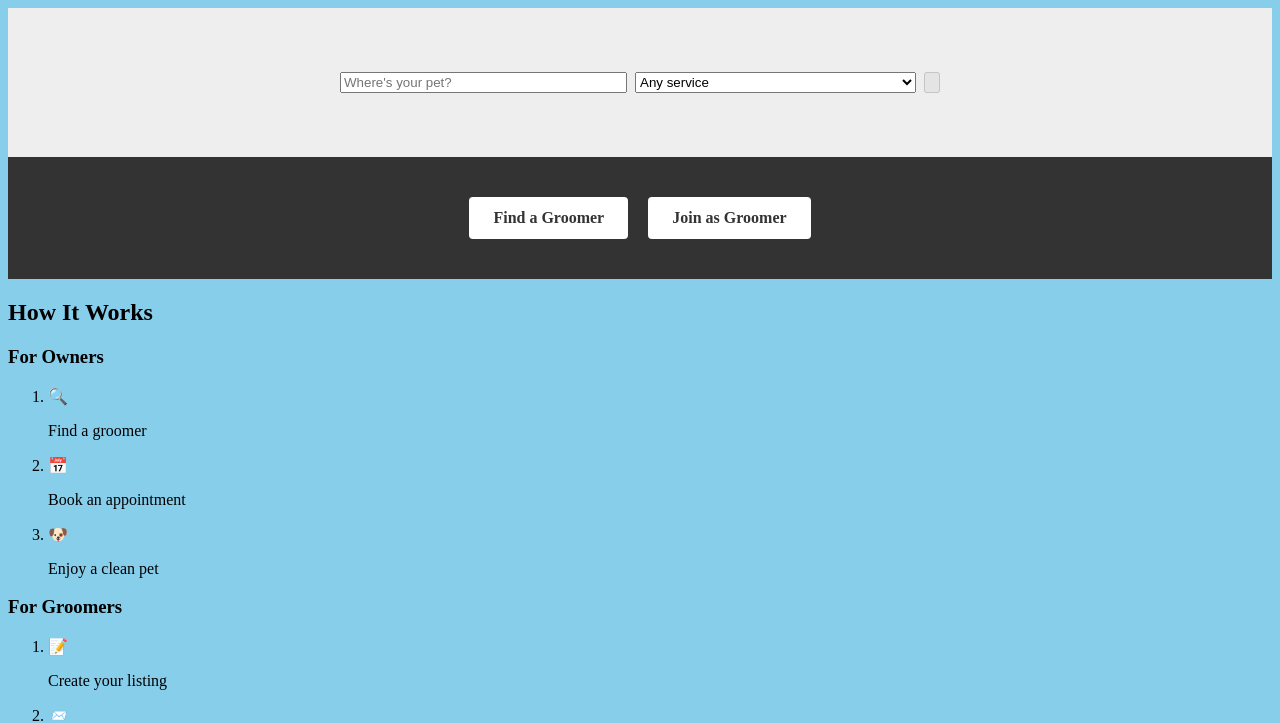
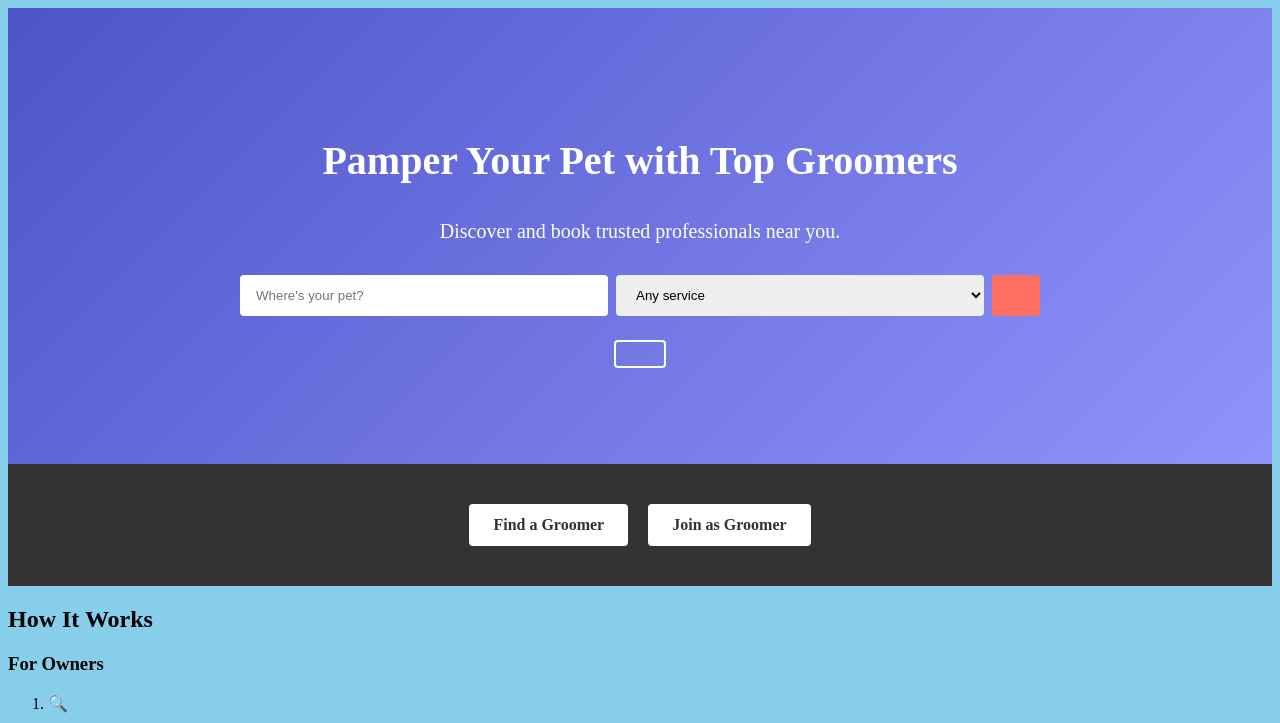
Before and after one commit to DesireOn/cleanwhiskers, a Symfony app: template templates/home/index.html.twig in a window 1280 px wide. Shown: the top 723 px of the page. Run offline with Twig, Linux system fonts and the light colour scheme; the template is opened without the code that fills it, so the values that code supplies are empty; style sheets or scripts are compiled from the project's sources; some libraries are stand-ins or nearby versions.

Commit message:
feat: redesign hero section

```diff
--- a/assets/styles/app.css
+++ b/assets/styles/app.css
@@ -1,21 +1,65 @@
 body {
     background-color: skyblue;
 }
+
 .hero {
-    background: #eee no-repeat center/cover;
-    padding: 4rem 1rem;
+    position: relative;
+    background: linear-gradient(135deg, #4e54c8 0%, #8f94fb 100%);
+    padding: 6rem 1rem;
+    color: #fff;
+    text-align: center;
+}
+
+.container {
+    width: 100%;
+    max-width: 1200px;
+    margin: 0 auto;
+    padding: 0 1rem;
 }
 
 .hero-content {
-    max-width: 600px;
+    position: relative;
+    z-index: 1;
+    max-width: 800px;
     margin: 0 auto;
-    text-align: center;
+    display: flex;
+    flex-direction: column;
+    align-items: center;
+}
+
+.hero-title {
+    font-size: 2.5rem;
+    font-weight: 700;
+    margin-bottom: 1rem;
+}
+
+.hero-subtitle {
+    font-size: 1.25rem;
+    margin-bottom: 2rem;
 }
 
 .search-form {
     display: flex;
     flex-direction: column;
     gap: 0.5rem;
+    width: 100%;
+}
+
+.search-form input,
+.search-form select {
+    padding: 0.75rem 1rem;
+    border: 0;
+    border-radius: 0.25rem;
+}
+
+.search-form button {
+    padding: 0.75rem 1.5rem;
+    border: 0;
+    border-radius: 0.25rem;
+    background-color: #ff6f61;
+    color: #fff;
+    font-weight: 600;
+    cursor: pointer;
 }
 
 @media (min-width: 600px) {
@@ -27,6 +71,34 @@ body {
     .search-form select {
         flex: 1;
     }
+}
+
+.cta-list {
+    display: inline-block;
+    margin-top: 1.5rem;
+    padding: 0.75rem 1.5rem;
+    border: 2px solid #fff;
+    border-radius: 0.25rem;
+    color: #fff;
+    text-decoration: none;
+    font-weight: 600;
+}
+
+.cta-list:hover,
+.cta-list:focus {
+    background-color: rgba(255, 255, 255, 0.1);
+}
+
+.visually-hidden {
+    position: absolute;
+    width: 1px;
+    height: 1px;
+    padding: 0;
+    margin: -1px;
+    overflow: hidden;
+    clip: rect(0, 0, 0, 0);
+    white-space: nowrap;
+    border: 0;
 }
 
 .cta-banner {
--- a/templates/home/index.html.twig
+++ b/templates/home/index.html.twig
@@ -1,10 +1,15 @@
 {% extends 'base.html.twig' %}
 
 {% block body %}
-<section class="hero">
+<section class="hero hero--home">
+    <div class="container">
         <div class="hero-content">
+            <h1 class="hero-title">Pamper Your Pet with Top Groomers</h1>
+            <p class="hero-subtitle">Discover and book trusted professionals near you.</p>
             <form id="search-form" class="search-form" method="get" action="/search">
+                <label for="city" class="visually-hidden">City</label>
                 <input type="text" id="city" name="city" placeholder="Where's your pet?" required>
+                <label for="service" class="visually-hidden">Service</label>
                 <select id="service" name="service">
                     <option value="">Any service</option>
                     <option value="grooming">Grooming</option>
@@ -13,6 +18,7 @@
                 <button type="submit" id="search-submit" disabled>{{ ctaLinks.find.label }}</button>
             </form>
             <a href="{{ ctaLinks.list.url }}" class="cta-list">{{ ctaLinks.list.label }}</a>
+        </div>
     </div>
 </section>
 {% include 'home/_cta_banner.html.twig' %}
```
Lines whose indentation alone changed are shown as unchanged.
